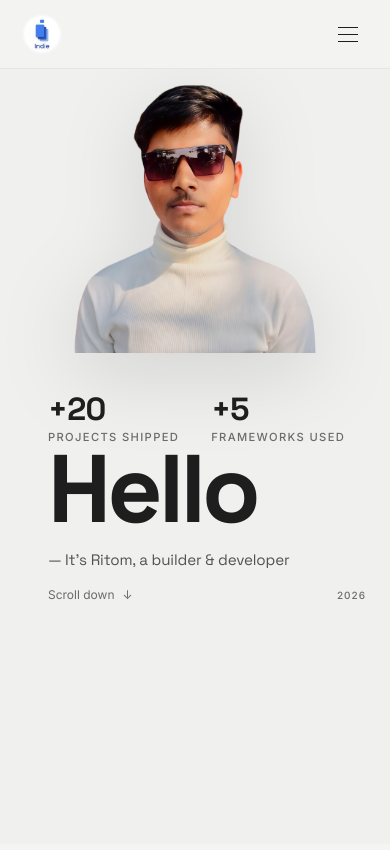
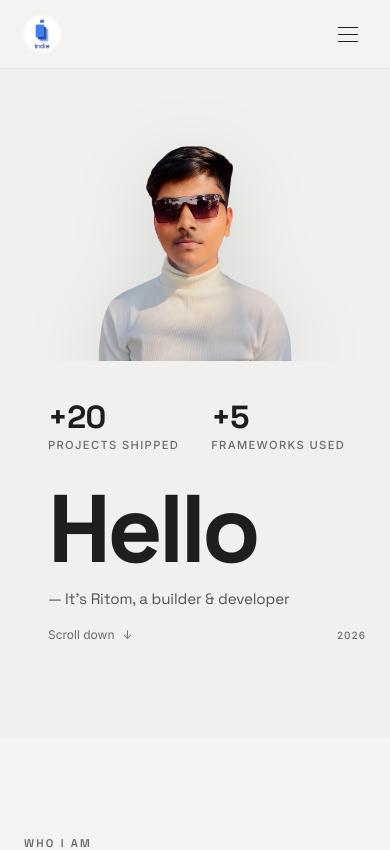
Before and after one commit to Mister-Ritom/portfolio, a SvelteKit app: page / in a window 390 px wide. Shown: the top 850 px of the page. Built offline with nearby package versions, Linux system fonts and the light colour scheme.

Commit message:
Update hero section styles and improve responsiveness

```diff
--- a/src/routes/+page.svelte
+++ b/src/routes/+page.svelte
@@ -52,7 +52,7 @@
 <!-- ══════════════════════════════════════════════════════════
      HERO SECTION
 ══════════════════════════════════════════════════════════ -->
-<section class="hero-section relative w-full min-h-screen pt-20 overflow-hidden bg-[#F0F0EE]">
+<section class="hero-section relative w-full pt-20 overflow-hidden bg-[#F0F0EE]">
 	<div class="hero-inner max-w-7xl mx-auto px-6 h-full flex flex-col md:flex-row">
 
 		<!-- Left column -->
@@ -80,7 +80,7 @@
 			</div>
 
 			<!-- Main headline -->
-			<div class="pl-6 lg:pl-16 mt-auto mb-4">
+			<div class="pl-6 lg:pl-16 mt-8 md:mt-auto mb-4">
 				<h1 class="hero-headline font-display font-bold leading-none tracking-tight text-[#1E1E1E]">
 					Hello
 				</h1>
@@ -100,7 +100,7 @@
 		</div>
 
 		<!-- Right column — photo -->
-		<div class="hero-photo-col relative md:w-1/2 flex items-end justify-center md:justify-end order-first md:order-last">
+		<div class="hero-photo-col relative md:w-1/2 flex items-end justify-center md:justify-end order-first md:order-last overflow-hidden">
 			<div class="photo-frame relative">
 				<img
 					src="/assets/my_image.png"
@@ -170,7 +170,7 @@
 						<p class="text-[#6B6B6B] text-sm">Brainware University · Expected 01/2030</p>
 					</div>
 					<div>
-						<p class="font-display font-semibold text-[#1E1E1E] text-base">High School Diploma</p>
+						<p class="font-display font-semibold text-[#1E1E1E] text-base">High School Certificate</p>
 						<p class="text-[#6B6B6B] text-sm">Maldanga R.M. Institute · 06/2026 · Top 10%</p>
 					</div>
 				</div>
@@ -319,6 +319,11 @@
 .hero-section { min-height: 100svh; }
 .hero-inner { min-height: calc(100svh - 5rem); }
 
+@media (max-width: 767px) {
+	.hero-section { min-height: unset; padding-bottom: 3rem; }
+	.hero-inner { min-height: unset; }
+}
+
 .stat-callout { display: flex; flex-direction: column; }
 .stat-number {
 	font-size: clamp(2rem, 4vw, 2.75rem);
@@ -348,11 +353,13 @@
 
 /* Photo column */
 .hero-photo-col {
-	min-height: 50vw;
+	height: 72vw;
+	max-height: 420px;
 }
 @media (min-width: 768px) {
 	.hero-photo-col {
-		min-height: auto;
+		height: auto;
+		max-height: none;
 	}
 }
 .photo-frame {
@@ -370,6 +377,14 @@
 	object-fit: contain;
 	object-position: bottom center;
 	filter: drop-shadow(0 20px 40px rgba(0,0,0,0.12));
+}
+@media (max-width: 767px) {
+	.hero-photo {
+		max-height: 100%;
+		width: auto;
+		max-width: 80%;
+		margin: 0 auto;
+	}
 }
 .photo-bg-card {
 	bottom: 0;
```
